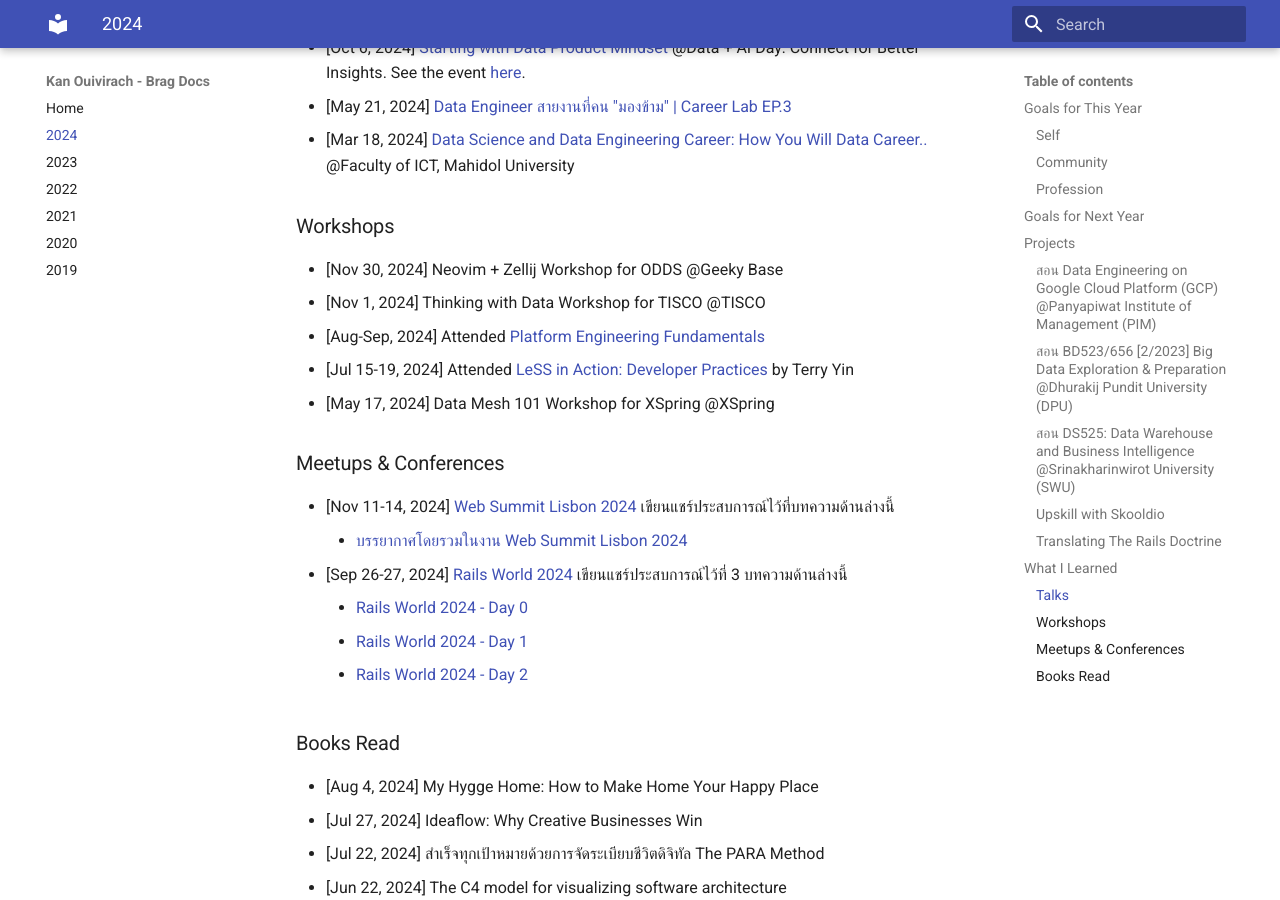
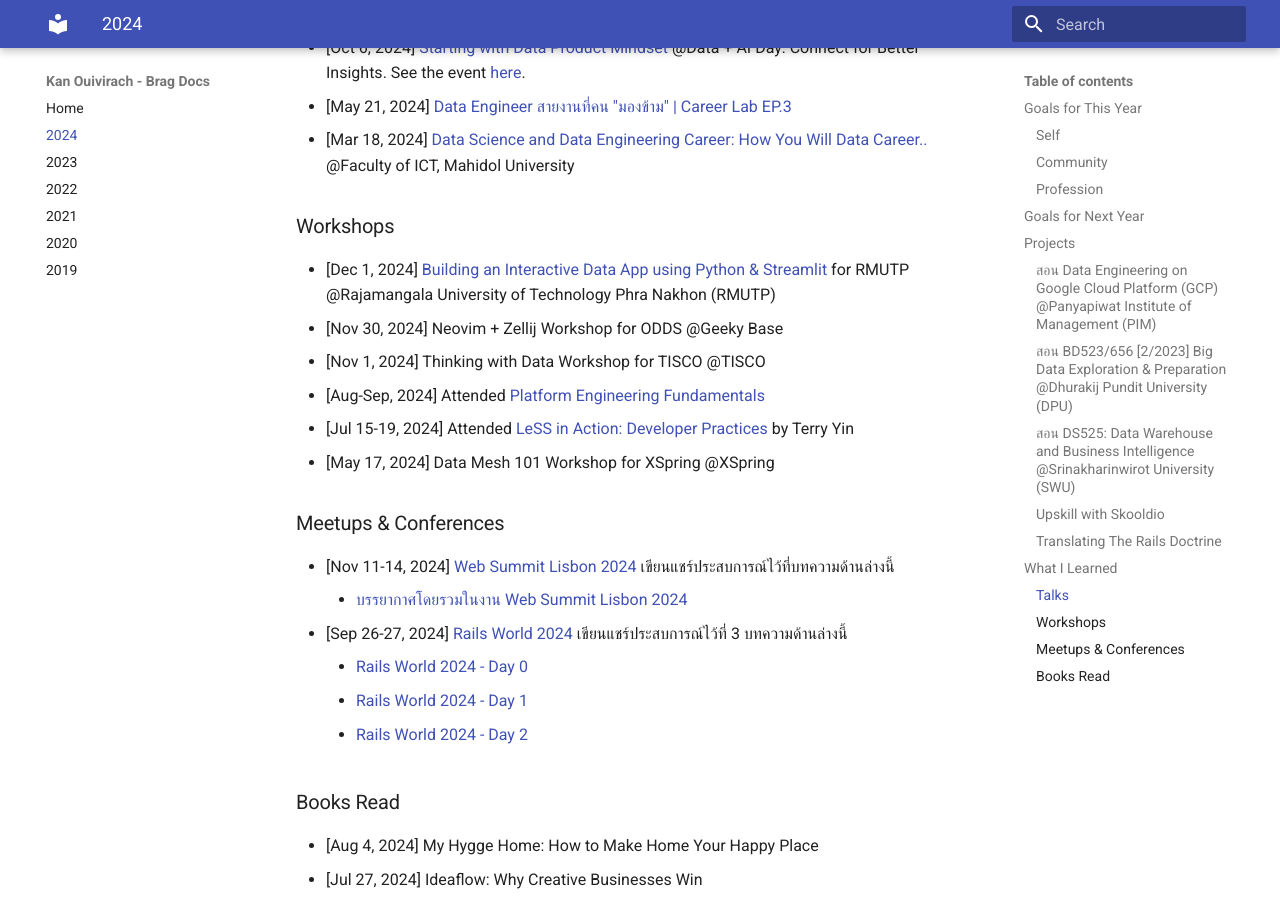
Before and after one commit to zkan/brag-documents, an MkDocs documentation site: the page built from docs/2024.md, in a window 1280 px wide and 900 px high, scrolled down 2528 px. Built offline with MkDocs 1.6.1 and Material for MkDocs 9.7.7, drawn with Linux system fonts in a browser that asks for light colours.

Commit message:
Add streamlit workshop for RMUTP

```diff
--- a/docs/2024.md
+++ b/docs/2024.md
@@ -95,6 +95,7 @@
 
 ### Workshops
 
+* [Dec 1, 2024] [Building an Interactive Data App using Python & Streamlit](https://zkan.notion.site/Building-an-Interactive-Data-App-using-Python-Streamlit-13718798dff6802eb50ad25b04213340?pvs=4) for RMUTP @Rajamangala University of Technology Phra Nakhon (RMUTP)
 * [Nov 30, 2024] Neovim + Zellij Workshop for ODDS @Geeky Base
 * [Nov 1, 2024] Thinking with Data Workshop for TISCO @TISCO
 * [Aug-Sep, 2024] Attended [Platform Engineering
```
